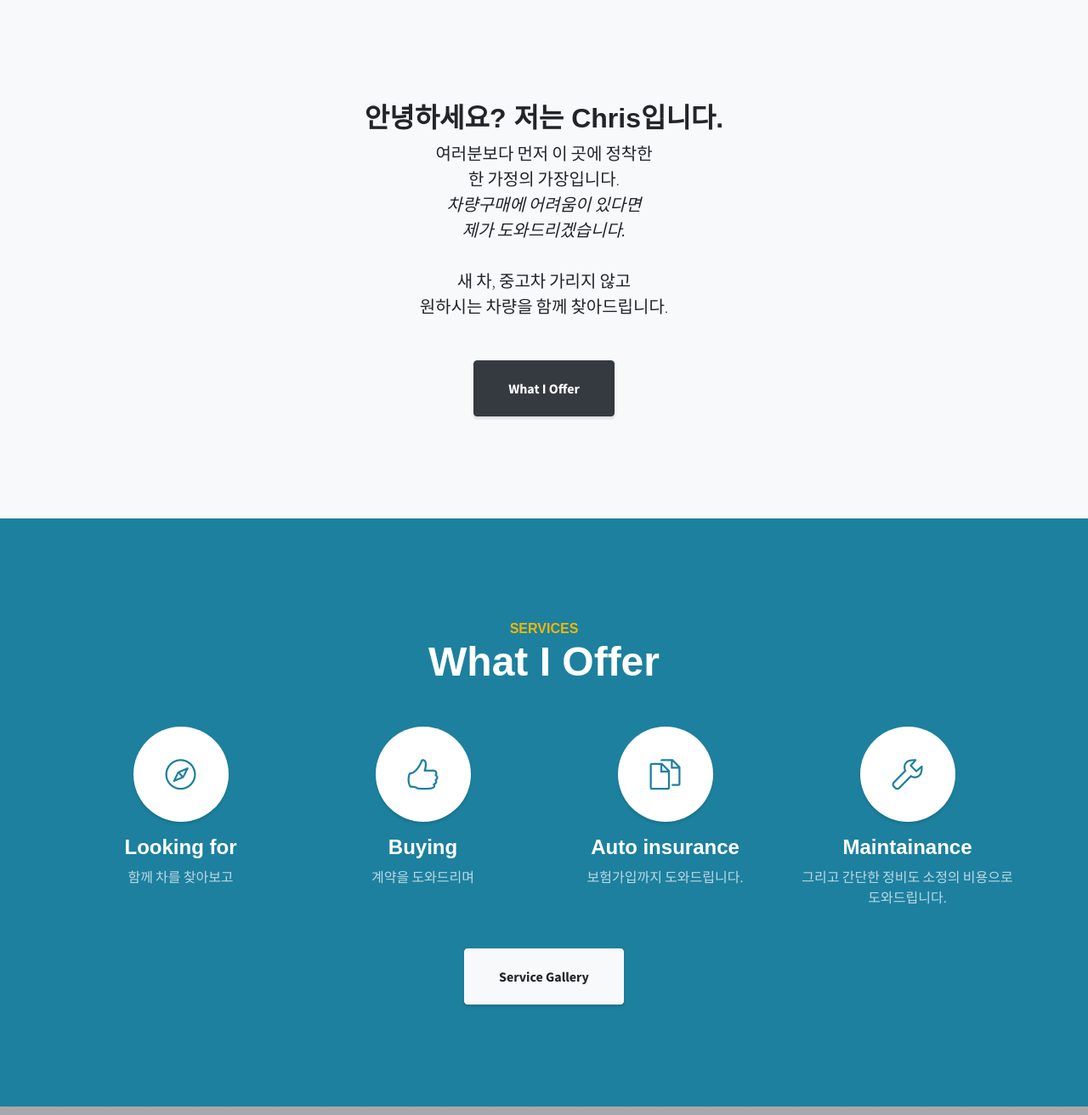
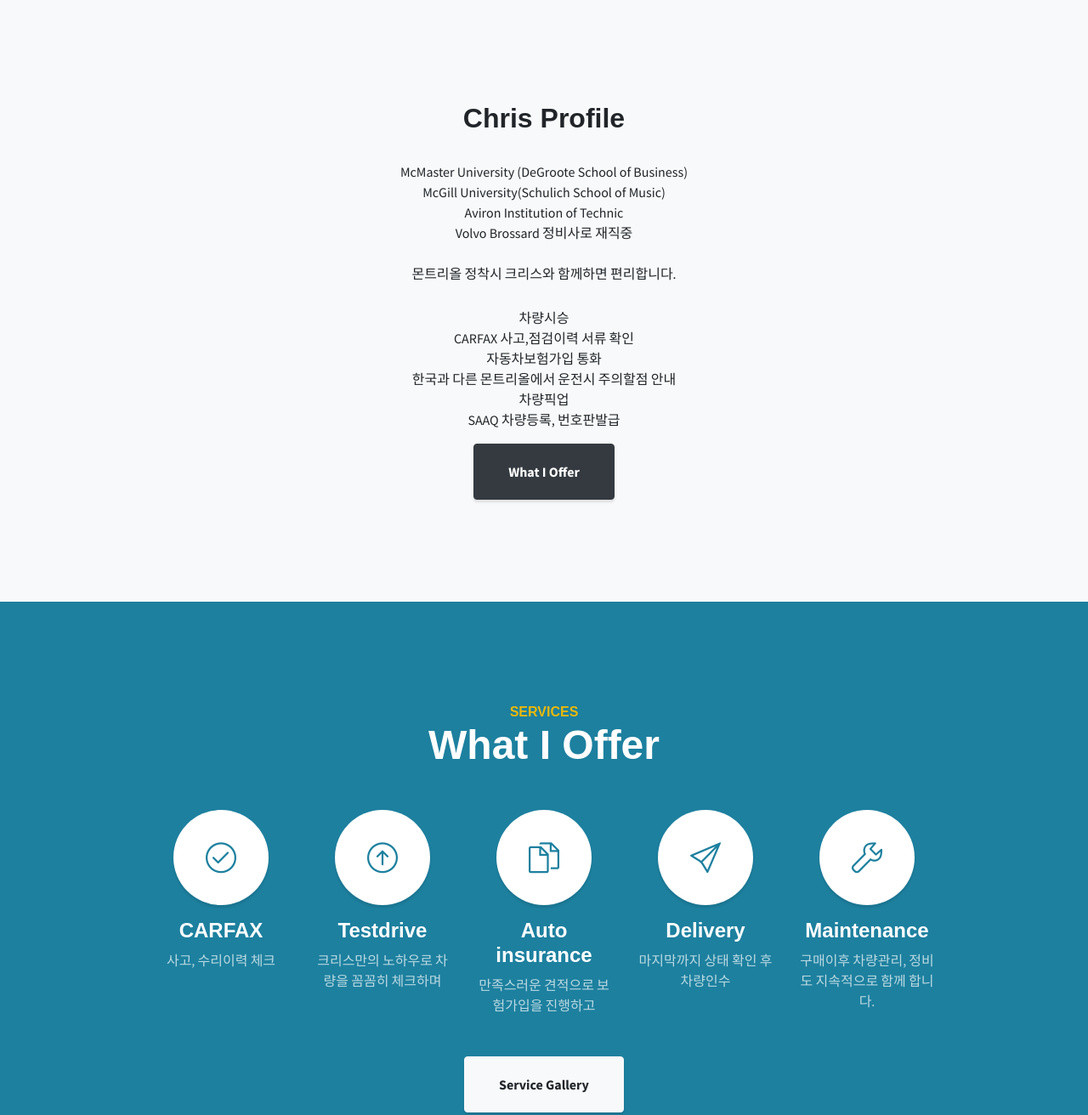
Before and after one commit to chris-mtl/chris-car, a plain HTML site: page index.html in a window 1280 px wide. Shown: the part 800-2112 px from the top of the page at 85% size. Drawn offline with Linux system fonts and the light colour scheme; grey boxes are pictures that could not be loaded; a web font is replaced by a local one.

Commit message:
modify texts
- modify title
- what he offers
- icons

```diff
--- a/index.html
+++ b/index.html
@@ -1,7 +1,7 @@
 <!DOCTYPE html>
 <html>
     <head>
-        <title>Buy a car in Montreal</title>
+        <title>크리스의 차량구매서비스</title>
         <meta charset="UTF-8">
         <meta name="viewport" content="width=device-width, initial-scale=1, shrink-to-fit=no">
         <!-- add Bootstrap css -->
@@ -25,7 +25,7 @@
         <nav id="sidebar-wrapper">
             <ul class="sidebar-nav">
                 <li class="sidebar-brand">
-                    <a class="js-scroll-trigger" href="#page-top">Buy your car</a>
+                    <a class="js-scroll-trigger" href="#page-top">크리스의 차량구매서비스</a>
                 </li>
                 <li class="sidebar-nav-item">
                     <a class="js-scroll-trigger" href="#page-top">Home</a>
@@ -48,10 +48,11 @@
         <!-- Header -->
         <header class="masthead d-flex">
             <div class="container text-center my-auto">
-                <h1 class="mb-1">Chris Autoservice</h1>
-                <h3 class="mb-5">
-                    <em>저와 함께 첫 차를 구매하세요!</em>
-                </h3>
+                <!-- <h1 class="mb-1">Chris의 Autoservice</h1> -->
+                <h2 class="mb-5">크리스의 차량구매서비스</h2>
+                <!-- <h4 class="mb-5">
+                    <em>몬트리올에서 차량구매는 크리스입니다.</em>
+                </h4> -->
                 <a class="btn btn-primary btn-xl js-scroll-trigger" href="#about">Who is chris?</a>
             </div>
             <div class="overlay"></div>
@@ -60,16 +61,25 @@
         <!-- About -->
         <section class="content-section bg-light" id="about">
             <div class="container text-center">
-                <div class="row">
+                <div class="row no-gutters">
                     <div class="col-lg-10 mx-auto">
-                        <h2>안녕하세요? 저는 Chris입니다.</h2>
-                        <p class="lead mb-5">
-                            여러분보다 먼저 이 곳에 정착한
-                            <br/> 한 가정의 가장입니다.
-                            <br/><em><b>차량구매에 어려움이 있다면</b></em>
-                            <br/><em><b>제가 도와드리겠습니다.</b></em>
-                            <br/><br/>새 차, 중고차 가리지 않고
-                            <br/>원하시는 차량을 함께 찾아드립니다.
+                        <h2>Chris Profile</h2>
+
+                        <p class="mb-4">
+                            <br/>McMaster University (DeGroote School of Business)
+                            <br/>McGill University(Schulich School of Music)
+                            <br/>Aviron Institution of Technic
+                            <br/>Volvo Brossard 정비사로 재직중
+                        </p>
+                        <p class="mb-1">몬트리올 정착시 크리스와 함께하면 편리합니다.</p>
+                        <p class="mb-3">
+
+                            <br/>차량시승
+                            <br/>CARFAX 사고,점검이력 서류 확인
+                            <br/>자동차보험가입 통화
+                            <br/>한국과 다른 몬트리올에서 운전시 주의할점 안내
+                            <br/>차량픽업
+                            <br/>SAAQ 차량등록, 번호판발급
                         </p>
                         <a class="btn btn-dark btn-xl js-scroll-trigger" href="#services">What I Offer</a>
                     </div>
@@ -85,39 +95,54 @@
                     <h2 class="mb-5">What I Offer</h2>
                 </div>
                 <div class="row mb-5">
-                    <div class="col-lg-3 col-md-6 mb-5 mb-lg-0">
+                    <div class="col-lg-1">
+                        <!-- 줄 맞추기 위한 영역 -->
+                    </div>
+                    <div class="col-lg-2 col-md-6 mb-5 mb-lg-0">
                         <span class="service-icon rounded-circle mx-auto mb-3">
-                            <i class="icon-compass"></i>
+                            <i class="icon-check"></i>
                         </span>
-                        <h4><strong>Looking for</strong></h4>
-                        <p class="text-faded mb-0">함께 차를 찾아보고</p>
+                        <h4><strong>CARFAX</strong></h4>
+                        <p class="text-faded mb-0">사고, 수리이력 체크</p>
                     </div>
-                    <div class="col-lg-3 col-md-6 mb-5 mb-lg-0">
+                    <div class="col-lg-2 col-md-6 mb-5 mb-lg-0">
                         <span class="service-icon rounded-circle mx-auto mb-3">
-                            <i class="icon-like"></i>
+                            <i class="icon-arrow-up-circle"></i>
                         </span>
                         <h4>
-                            <strong>Buying</strong>
+                            <strong>Testdrive</strong>
                         </h4>
-                        <p class="text-faded mb-0">계약을 도와드리며</p>
+                        <p class="text-faded mb-0">크리스만의 노하우로 차량을 꼼꼼히 체크하며</p>
                     </div>
-                    <div class="col-lg-3 col-md-6 mb-5 mb-md-0">
+                    <div class="col-lg-2 col-md-6 mb-5 mb-md-0">
                         <span class="service-icon rounded-circle mx-auto mb-3">
                             <i class="icon-docs"></i>
                         </span>
                         <h4>
                             <strong>Auto insurance</strong>
                         </h4>
-                        <p class="text-faded mb-0">보험가입까지 도와드립니다.</p>
+                        <p class="text-faded mb-0">만족스러운 견적으로 보험가입을 진행하고</p>
                     </div>
-                    <div class="col-lg-3 col-md-6">
+                    <div class="col-lg-2 col-md-6 mb-5 mb-md-0">
+                        <span class="service-icon rounded-circle mx-auto mb-3">
+                            <i class="icon-paper-plane"></i>
+                        </span>
+                        <h4>
+                            <strong>Delivery</strong>
+                        </h4>
+                        <p class="text-faded mb-0">마지막까지 상태 확인 후 차량인수</p>
+                    </div>
+                    <div class="col-lg-2 col-md-6">
                         <span class="service-icon rounded-circle mx-auto mb-3">
                             <i class="icon-wrench"></i>
                         </span>
                         <h4>
-                            <strong>Maintainance</strong>
+                            <strong>Maintenance</strong>
                         </h4>
-                        <p class="text-faded mb-0">그리고 간단한 정비도 소정의 비용으로 도와드립니다.</p>
+                        <p class="text-faded mb-0">구매이후 차량관리, 정비도 지속적으로 함께 합니다.</p>
+                    </div>
+                    <div class="col-lg-1">
+                        <!-- 줄 맞추기 위한 영역 -->
                     </div>
                 </div>
                 <div class="text-center">
@@ -134,7 +159,7 @@
                     <iframe width="560" height="315" src="https://www.youtube.com/embed/vC-lFCMWYx8" frameborder="0" allow="accelerometer; autoplay; encrypted-media; gyroscope; picture-in-picture" allowfullscreen style="position: absolute; width:100%; height:100%;"></iframe>
                 </div>
                 <div class="text-center mt-5">
-                    <h3 class="mx-auto">Youtube</h3>
+                    <h3 class="mx-auto">크리스의 차량구매서비스</h3>
                 </div>
             </div>
         </section>
@@ -143,7 +168,7 @@
         <section class="content-section bg-light" id="contact">
             <div class="container text-center">
             <h2 class="mb-5">Contact me.</h2>
-            <a href="tel:+15148135652" class="btn btn-xl btn-light mr-4"><img sr="./img/icon/Call me" />Call me</a>
+            <a href="tel:+15148135652" class="btn btn-xl btn-light mr-4">Call me</a>
             <a href="mailto:chris87na@gmail.com" class="btn btn-xl btn-light">Email me</a>
             </div>
         </section>
```
